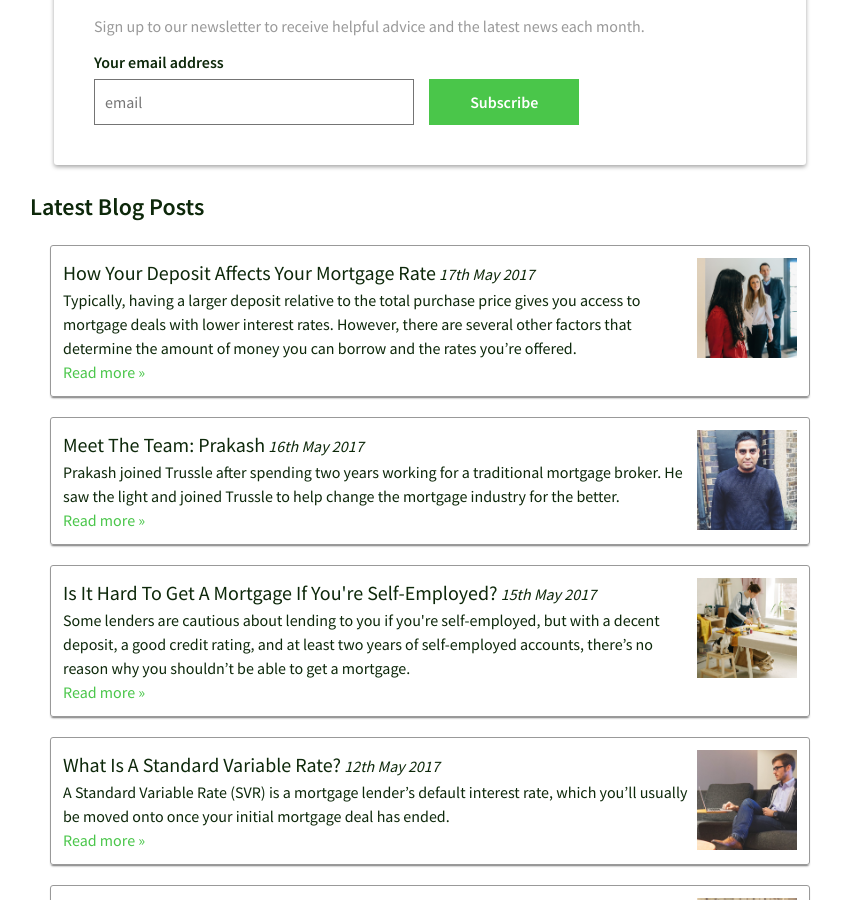
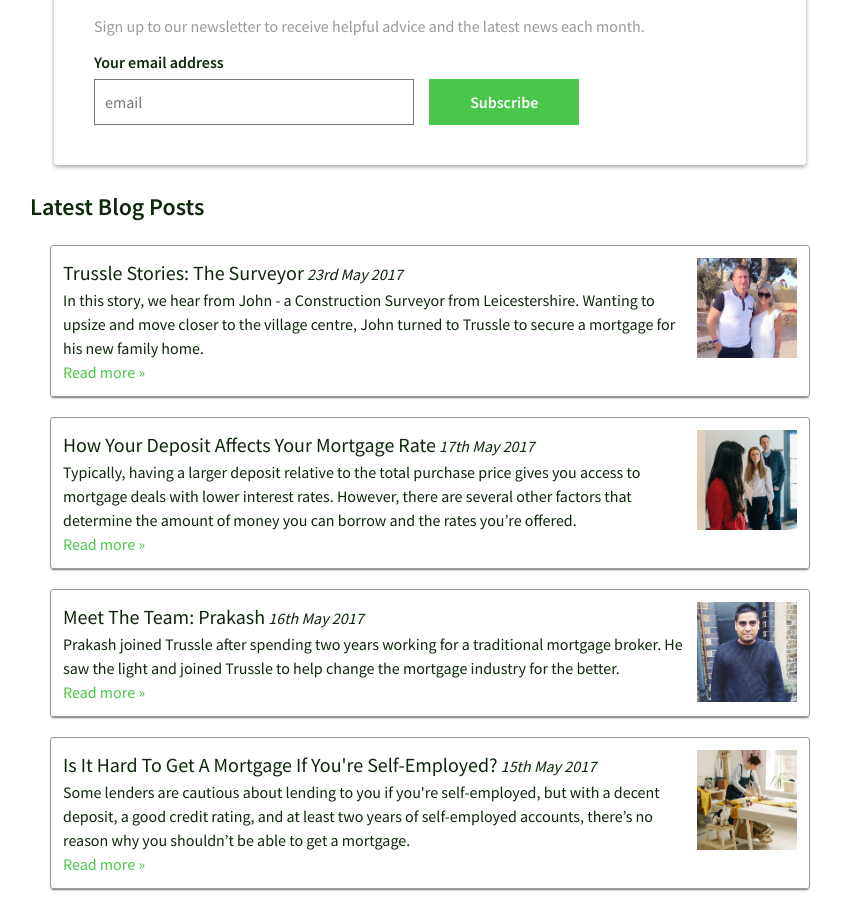
Before and after one commit to olitrussle/blog, a Jekyll site: the page built from index.html, in a window 1280 px wide and 900 px high, scrolled down 333 px. Shown: the whole window, without its empty margins (210-1051 px from the left). Built offline with Jekyll 4.4.1, drawn with Linux system fonts in a browser that asks for light colours; comment, search, counter and statistics services are not loaded.

Commit message:
Updated 2017-05-23-trussle-stories-the-surveyor.md

```diff
--- a/_posts/2017-05-23-trussle-stories-the-surveyor.md
+++ b/_posts/2017-05-23-trussle-stories-the-surveyor.md
@@ -1,12 +1,12 @@
 ---
-published: false
+published: true
 layout: post
 title: 'Trussle Stories: The Surveyor'
 excerpt: >-
-  It's nearly election time, and we’ve rounded up what each party is offering so
-  you know exactly who’s promising what, how they’re planning on tackling the
-  housing crisis, and whether you think it’s likely to make a difference.
-thumbnail_filename: DepositArticleSquare.jpg
+  In this story, we hear from John - a Construction Surveyor from
+  Leicestershire. Wanting to upsize and move closer to the village centre, John
+  turned to Trussle to secure a mortgage for his new family home.
+thumbnail_filename: TheSurveyorSquare.jpg
 author: Lydia Bower
 date: '2017-05-23 T00:00:00.000Z'
 ---
```
